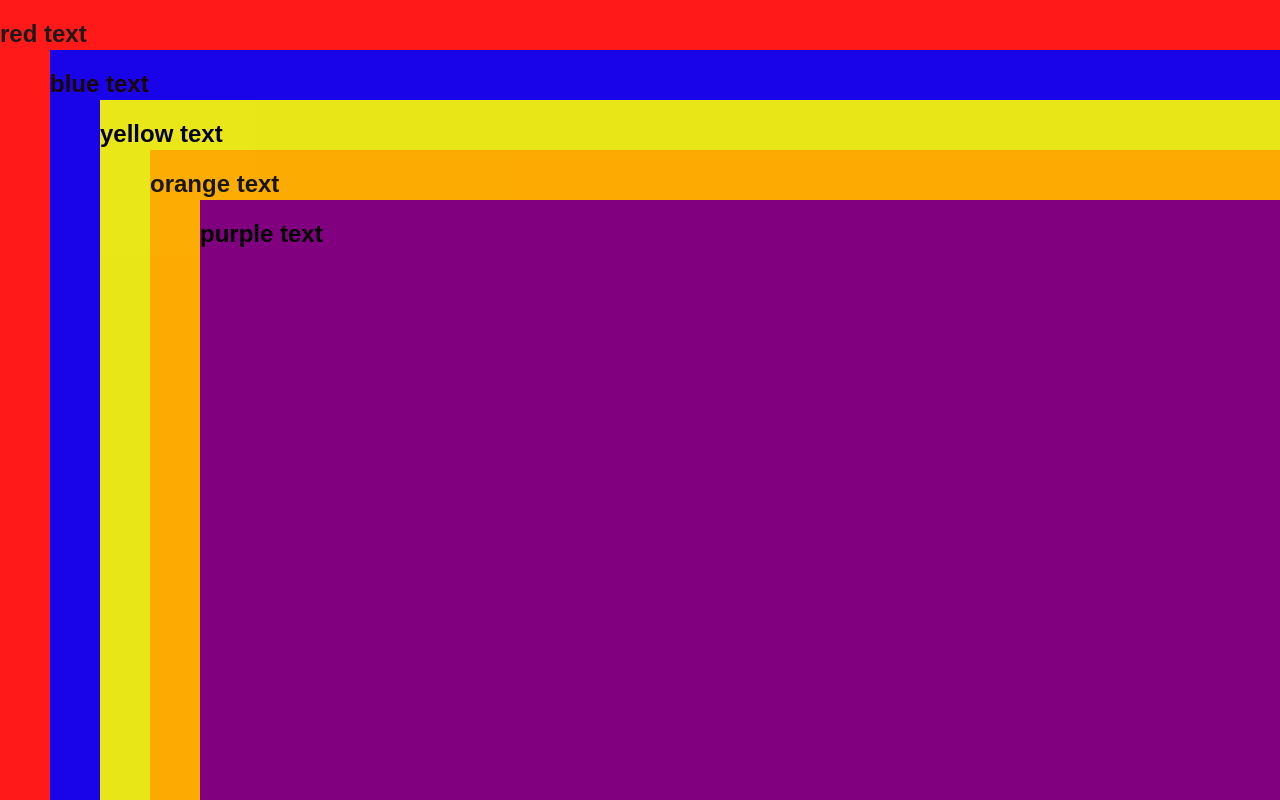
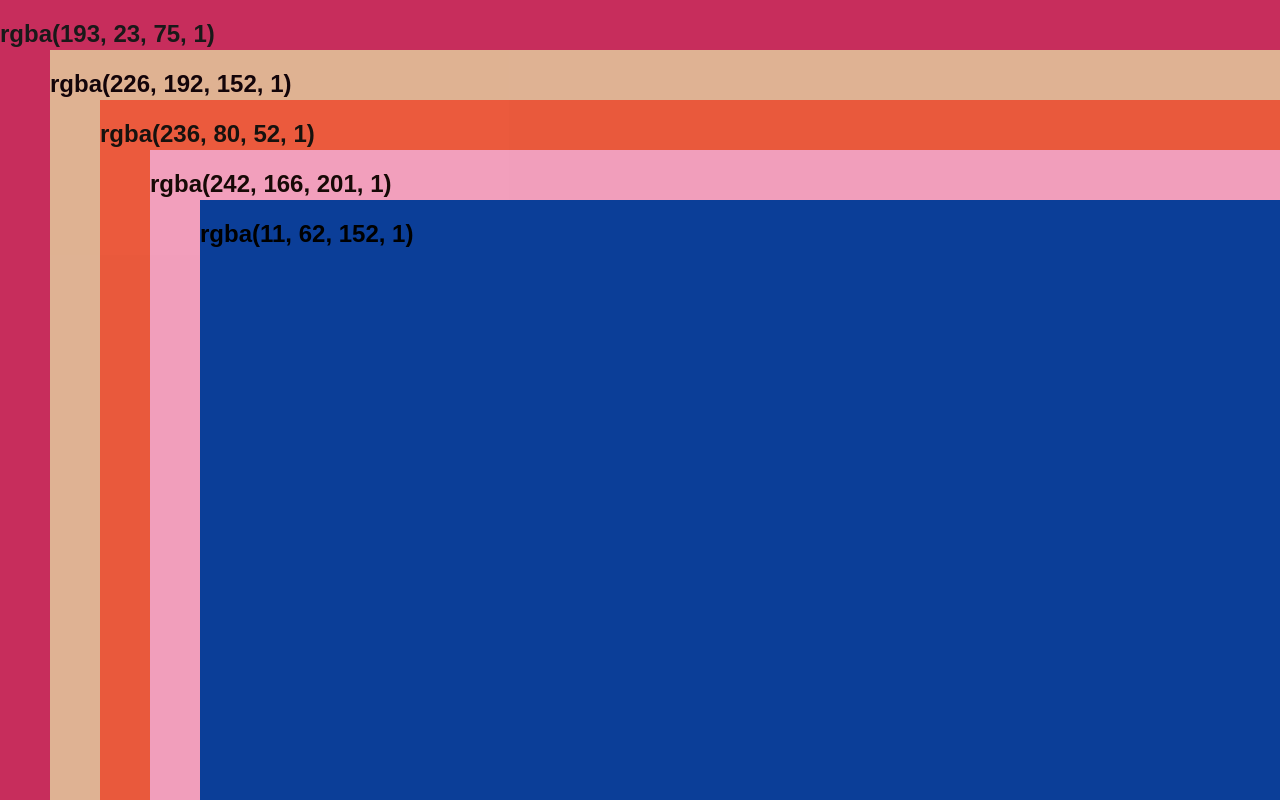
Before and after one commit to D-TUCKER/colors, a React (Create React App) app: page / in a window 1280 px wide. Built offline with nearby package versions, Linux system fonts and the light colour scheme.

Commit message:
add back the random colors

```diff
--- a/src/App.js
+++ b/src/App.js
@@ -27,7 +27,7 @@ function getColors(count) {
     //const opacity = getRandomInt(0, 10) * 0.1;
     const color = `rgba(${red}, ${green}, ${blue}, ${1})`;
 
-    boxData.push(color);
+    boxData.push({ text: color, color });
   }
 
   return boxData;
@@ -44,13 +44,15 @@ class App extends React.Component {
     //   )
     // );
 
-    const boxData = [
-      { text: "red text", color: "red" },
-      { text: "blue text", color: "blue" },
-      { text: "yellow text", color: "yellow" },
-      { text: "orange text", color: "orange" },
-      { text: "purple text", color: "purple" }
-    ];
+    // const boxData = [
+    //   { text: "red text", color: "red" },
+    //   { text: "blue text", color: "blue" },
+    //   { text: "yellow text", color: "yellow" },
+    //   { text: "orange text", color: "orange" },
+    //   { text: "purple text", color: "purple" }
+    // ];
+
+    const boxData = getColors(5);
 
     this.state = { boxData };
   }
```
